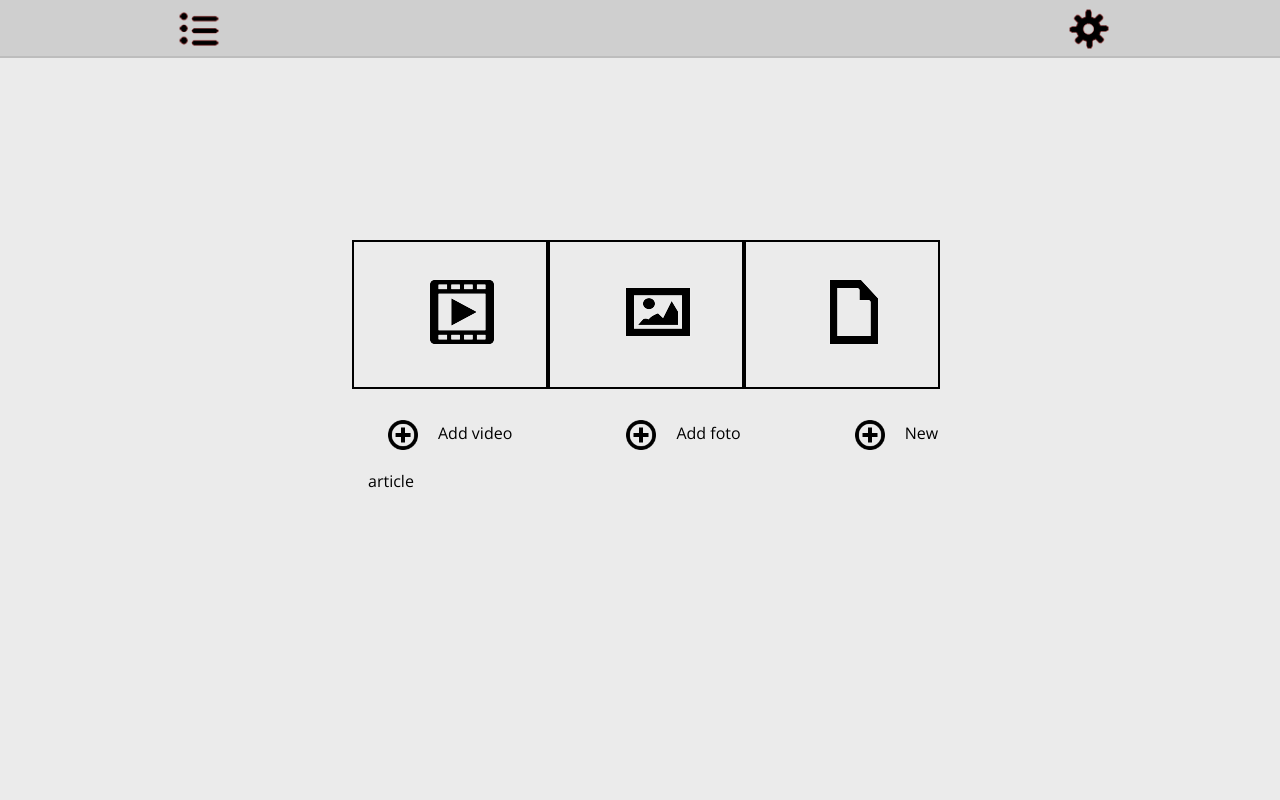
After one commit to Act-Knowledge/database, a PHP site: page /upload.html in a window 1280 px wide. The commit adds this page. Run offline with PHP 8.4, Linux system fonts and the light colour scheme.

Commit message:
#Uploadpagina
Upload pagina gebouwd op basis van het ontworpen wireframe

```diff
--- a/css/style.css
+++ b/css/style.css
@@ -23,7 +23,8 @@ h4 {}
 
 p {}
 b {}
-a {}
+a {text-decoration: none; color: black;}
+a:hover {color: red;}
 
 /*-------------[TOP-MENU]-------------*/
 
@@ -31,9 +32,10 @@ a {}
 .top-fixed {
 	width: 100%;
 	height: 56px;
-	background-color: rgba(125,125,125,0.1);
+	background-color: rgba(200,200,200,.8);
 	border-bottom: solid 2px rgba(21,24,26,0.1);
 	position: fixed;
+	z-index: 40;
 	top: 0;
 }
 
@@ -106,15 +108,16 @@ nav.menu {
 	width: 75%;
 	height: 800px;
 	margin: auto;
-	background-color: red;
-	margin-top: 100px;
 }
 
 /*-------------[CONTENT]-------------*/
 
 section.content {
-	background-color: green;
+	padding-top: 30px;
 	height: auto;
+}
+
+.content img {
 }
 
 section.col1 {
@@ -141,6 +144,70 @@ section.col3 {
 	border: 2px solid black;
 }
 
+
+/*-------------[UPLOADS]-------------*/
+
+#main {
+	padding-top: 240px;
+
+}
+
+.uploads {
+	height: 160px;
+	z-index: 20;
+}
+
+.image {
+	padding: 20px;
+	margin-left: 20%;
+}
+
+section.load1 {
+	margin-left: 20%;
+	float: left;
+	height: auto;
+	clear: both;
+	width: 20%;
+	border: 2px solid black;
+}
+
+section.load2 {
+	float: left;
+	height: auto;
+	width: 20%;
+	border: 2px solid black;
+}
+
+section.load3 {
+	float: left;
+	height: auto;
+	width: 20%;
+	border: 2px solid black;
+}
+
+nav.add {
+	list-style: none;
+	margin: auto;
+	width: 65%;
+	padding-left: 80px;
+}
+
+nav.add li {
+	display: inline;
+	margin-right: 90px;
+}
+
+nav.ul {
+	margin-left: 20%;
+}
+
+nav.add li img {
+	margin: 0;
+	width: 30px;
+	height: auto;
+	vertical-align: middle;
+}
+
 /*-------------[FOOTER]-------------*/
 
 footer {
--- /dev/null
+++ b/upload.html
@@ -0,0 +1,53 @@
+<!doctype html><!-- Act-Knowledge "mark-it"
+Laatste update: 2014-02-20 -->
+<html>
+<head>
+	<meta charset="utf-8">
+	<!-- stylesheet -->
+	<title>Mark-it</title>
+	<link rel="stylesheet" href="css/style.css" />
+	<link href='http://fonts.googleapis.com/css?family=Open+Sans:400,600,700' rel='stylesheet' type='text/css'>
+	<link rel="icon" type="img/ico" href="img/web-icons/favicon.gif">
+</head>
+<body>
+	<header class="top-fixed">
+		<nav class="menu">
+			<div class="top-left">
+				<span class="menu-icon">
+					<img class="top" src="img/icons/mnu-hover.png" />
+					<img class="bottom" src="img/icons/mnu.png" />
+				</span>
+			</div><!-- end top-left -->
+
+			<div class="top-right">
+				<span class="optie-icon">
+					<img class="before" src="img/icons/opties-hover.png" />
+					<img class="after" src="img/icons/opties.png" />
+				</span>
+			</div>
+		</nav>
+	</header><!-- end top-fixed -->
+
+	<div class="wrapper">
+
+	<div id="main">
+			<div class="uploads">
+				<section class="load1"><img src="img/add/video.png" class="image"/></section>
+				<section class="load2"><img src="img/add/foto.png" class="image"></section>
+				<section class="load3"><img src="img/add/doc.png" class="image"></section>
+			</div><!-- end uploads-->
+
+			<nav class="add">
+				<ul>
+			        <li><a href="#"><img src="img/add/plus.png" class="image">Add video</a></li>
+			        <li><a href="#"><img src="img/add/plus.png" class="image">Add foto</a></li>
+			        <li><a href="#"><img src="img/add/plus.png" class="image">New article</a></li>
+			     </ul>
+			</nav>
+	</div>
+
+	</div><!-- end wrapper -->
+
+	<footer></footer>
+</body>
+</html>
```
Also changed, not shown: img/add/doc.png (added), img/add/foto.png (added), img/add/plus.png (added), img/add/video.png (added), img/icons/doc.png (deleted), img/icons/foto.png (deleted), img/icons/video.png (deleted).
